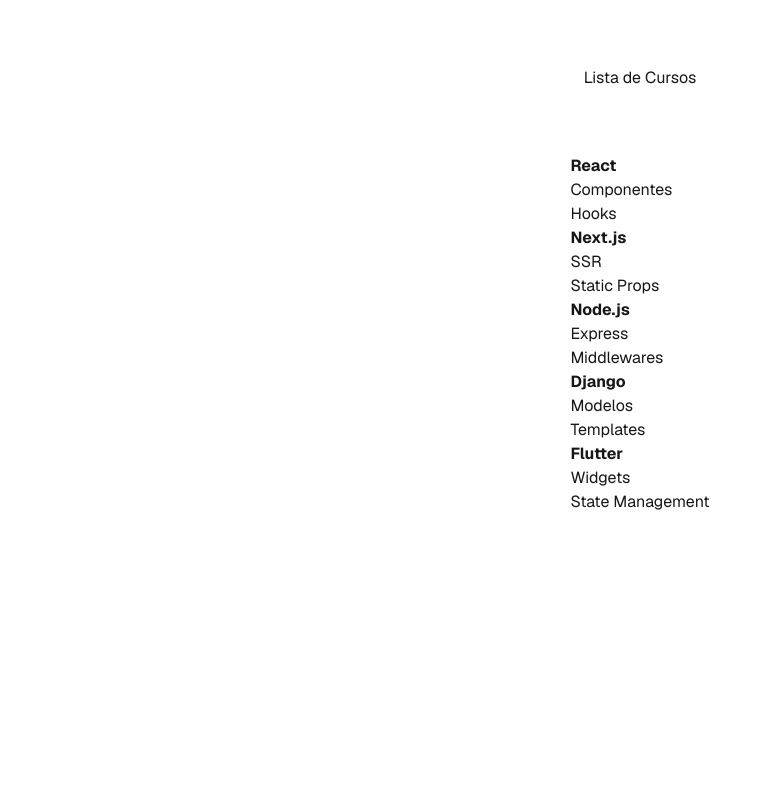
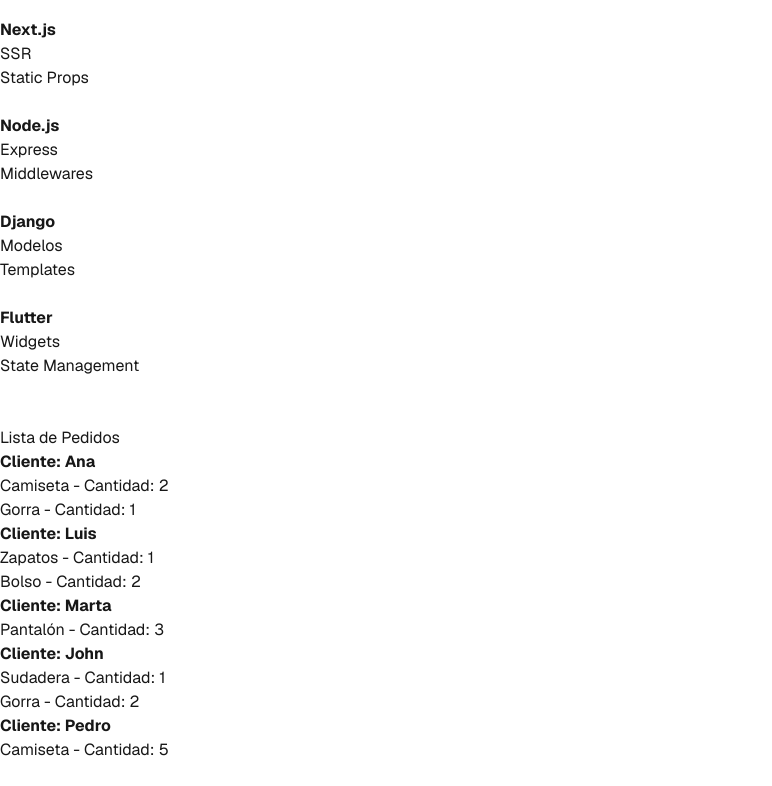
Before and after one commit to Crizz20/taller_listas, a Next.js app: page / in a window 1280 px wide. Shown: the part 910-1696 px from the top of the page, without its empty margins (0-772 px from the left). Before the commit the page ends 1504 px from the top, so only its background shows below. Built offline with nearby package versions, Linux system fonts and the light colour scheme.

Commit message:
Quinto commit - Lista de pedidos

```diff
--- a/src/app/page.js
+++ b/src/app/page.js
@@ -24,21 +24,32 @@
   { id: 5, nombre: "Flutter", modulos: [{ nombre: "Widgets" }, { nombre: "State Management" }] },
 ];
 
+const pedidos = [
+  { id: 1, cliente: "Ana", productos: [{ nombre: "Camiseta", cantidad: 2 }, { nombre: "Gorra", cantidad: 1 }] },
+  { id: 2, cliente: "Luis", productos: [{ nombre: "Zapatos", cantidad: 1 }, { nombre: "Bolso", cantidad: 2 }] },
+  { id: 3, cliente: "Marta", productos: [{ nombre: "Pantalón", cantidad: 3 }] },
+  { id: 4, cliente: "John", productos: [{ nombre: "Sudadera", cantidad: 1 }, { nombre: "Gorra", cantidad: 2 }] },
+  { id: 5, cliente: "Pedro", productos: [{ nombre: "Camiseta", cantidad: 5 }] },
+];
+
+
 
 export default function Home() {
 
   return (
-    <div className="font-sans grid grid-rows-[20px_1fr_20px] items-center justify-items-center min-h-screen p-8 pb-20 gap-16 sm:p-20">
+    <div className="font-sans grid grid-rows-[20px_1fr_20px] ">
+
        <h1>Lista de Productos</h1>
       <ul>
         {productos.map((producto) => (
           <li key={producto.id}>
             <strong>{producto.nombre}</strong>
             <p>Precio: ${producto.precio}</p>
-            <p>Categoría: {producto.categoria.nombre}</p>
+            <p>Categoría: {producto.categoria.nombre}</p>  <br></br>
           </li>
         ))}
-      </ul>
+      </ul> <br></br>
+
       <h1>Lista de Usuarios</h1>
       <ul>
         {usuarios.map((usuario) => (
@@ -46,11 +57,11 @@
             <strong>{usuario.nombre}</strong>
             <p>
               Dirección: {usuario.direccion.calle}, {usuario.direccion.ciudad},{" "}
-              {usuario.direccion.pais}
+              {usuario.direccion.pais}  <br></br>
             </p>
           </li>
         ))}
-      </ul>
+      </ul>  <br></br>
       <h1>Lista de Cursos</h1>
       <ul>
         {cursos.map((curso) => (
@@ -59,11 +70,29 @@
             <ul>
               {curso.modulos.map((modulo, index) => (
                 <li key={index}>{modulo.nombre}</li>
+              ))} <br></br>
+            </ul>
+          </li>
+        ))}
+      </ul>  <br></br>
+      <h1>Lista de Pedidos</h1>
+      <ul>
+        {pedidos.map((pedido) => (
+          <li key={pedido.id}>
+            <strong>Cliente: {pedido.cliente}</strong>
+            <ul>
+              {pedido.productos.map((producto, index) => (
+                <li key={index}>
+                  {producto.nombre} - Cantidad: {producto.cantidad} <br></br>
+                </li>
               ))}
             </ul>
           </li>
         ))}
-      </ul>
+      </ul> <br></br>
+
+
+
     </div>
   );
 }
```
